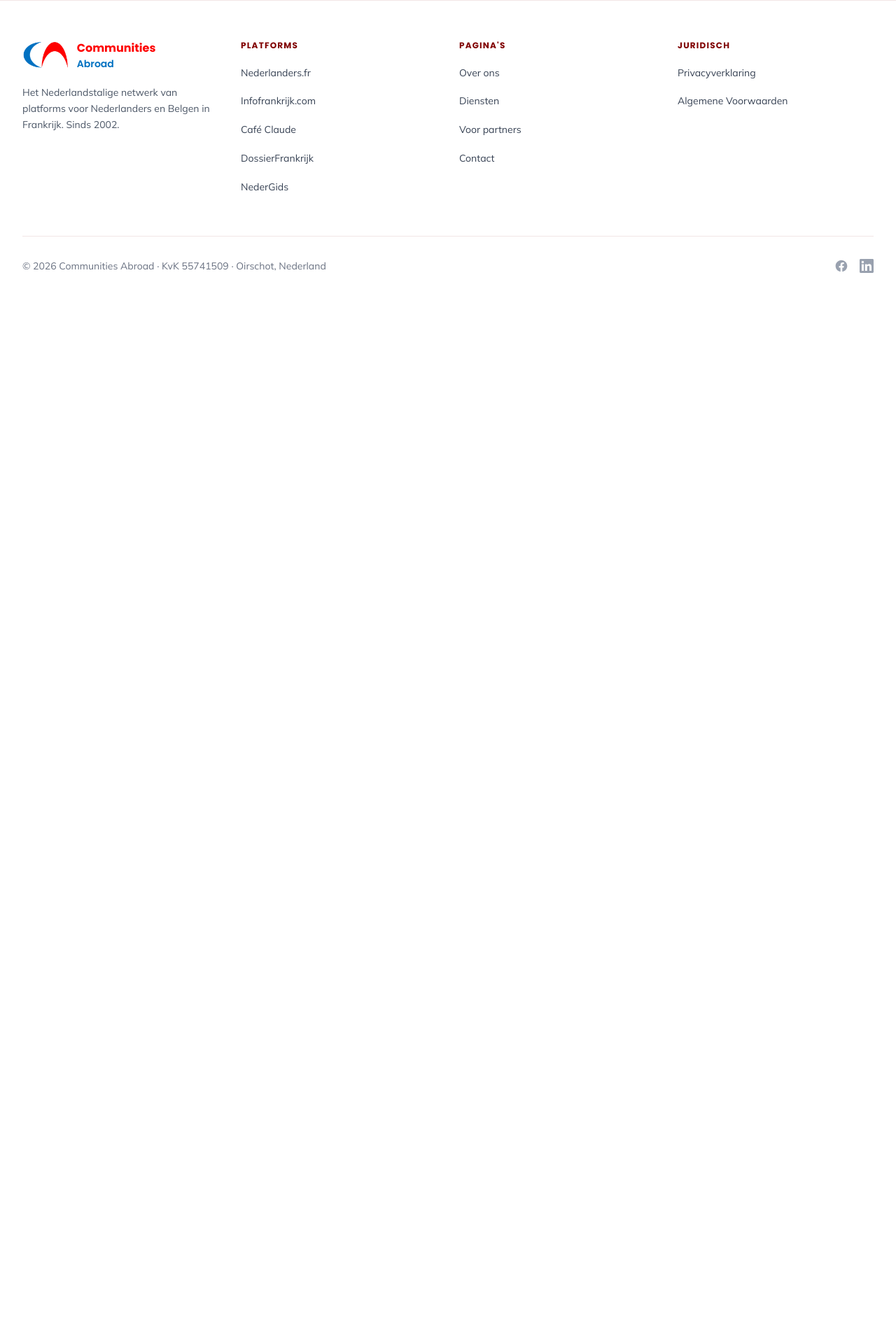
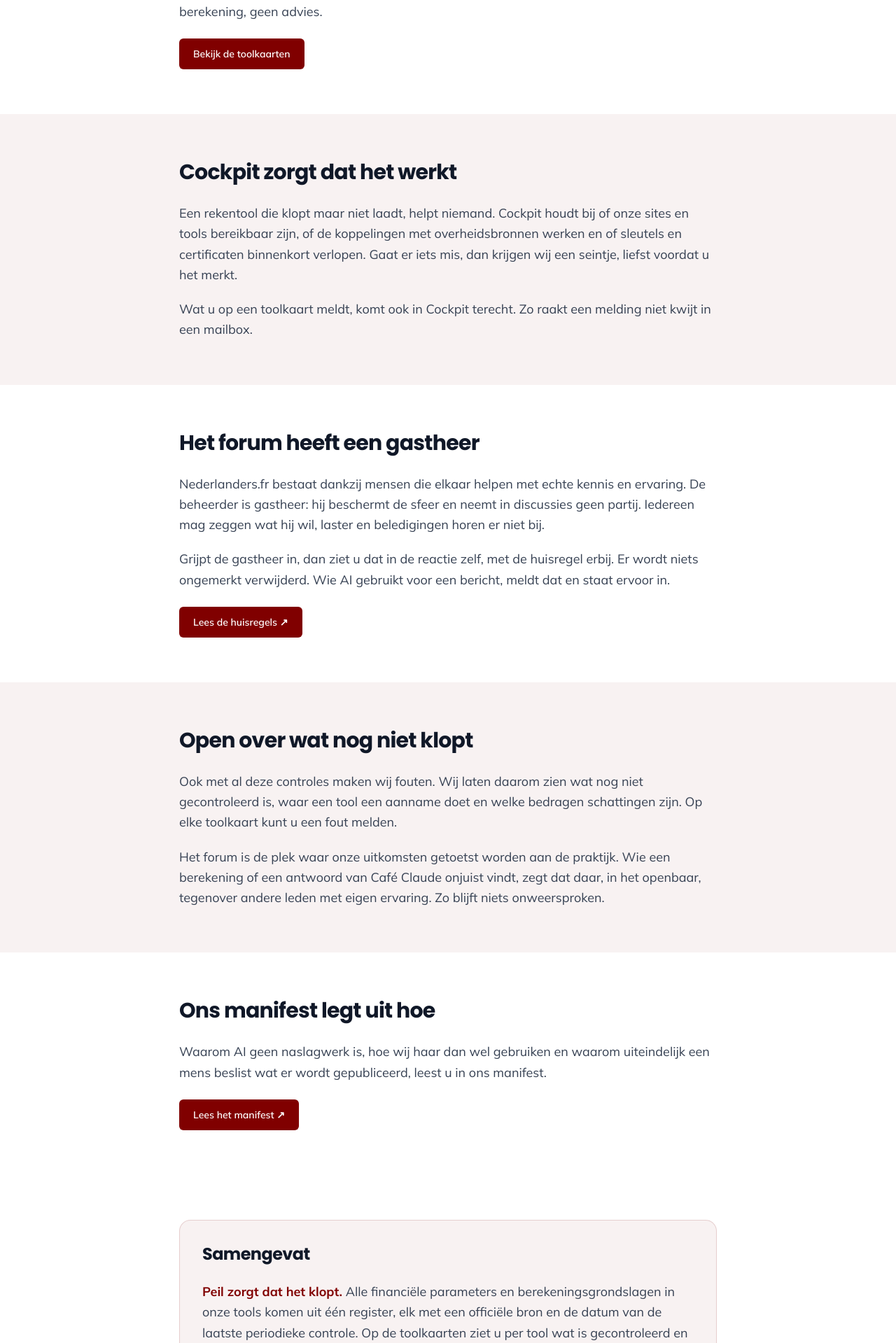
Before and after one commit to antonnoe/communitiesabroad, a Next.js app: page /hoe-wij-werken in a window 1280 px wide. Before the commit this address had no page. Shown: the part 881-2800 px from the top of the page at 70% size. Before the commit the page ends 1327 px from the top, so only its background shows below. Built offline with nearby package versions, Linux system fonts and the light colour scheme.

Commit message:
Pagina Hoe wij werken (Peil, Cockpit, forum, transparantie, manifest) en menu-item
Co-Authored-By: Claude Opus 5.5 <noreply@anthropic.com>
Claude-Session: https://claude.ai/code/session_013Xbod2jGM7hUUf3QTijiEr

```diff
--- /dev/null
+++ b/content/hoe-wij-werken.md
@@ -0,0 +1,49 @@
+---
+heading: "Hoe wij werken"
+intro: "Wij gebruiken AI, maar vertrouwen haar niet blind. Daarom hebben wij waarborgen gebouwd voor wat onze tools uitrekenen en wat onze sites laten zien, en houdt een mens toezicht op het forum."
+
+secties:
+  - heading: "Peil zorgt dat het klopt"
+    paragrafen:
+      - "Een juist bedrag is niet genoeg, er moet ook goed mee gerekend worden. Met exacte parameters kun je een volledig foute berekening maken. Daarom controleren wij drie dingen: de financiële parameters (tegen de officiële bron), de berekeningsgrondslagen (tegen de wet) en de tool zelf (met voorbeelden die wij met de hand hebben nagerekend en daarna door de tool hebben laten rekenen)."
+      - "Alles staat in één register, Peil. Elke parameter en elke grondslag heeft een officiële bron, de datum van de laatste controle en de datum van de volgende. Om de twee maanden kijken wij of de bronnen zijn gewijzigd; in december worden de Nederlandse bedragen bijgewerkt, in april de Franse."
+      - "Uw eigen situatie kan afwijken van onze voorbeelden. Een tool is een goede eerste berekening, geen advies."
+    link:
+      label: "Bekijk de toolkaarten"
+      href: "/manifest/tools"
+  - heading: "Cockpit zorgt dat het werkt"
+    paragrafen:
+      - "Een rekentool die klopt maar niet laadt, helpt niemand. Cockpit houdt bij of onze sites en tools bereikbaar zijn, of de koppelingen met overheidsbronnen werken en of sleutels en certificaten binnenkort verlopen. Gaat er iets mis, dan krijgen wij een seintje, liefst voordat u het merkt."
+      - "Wat u op een toolkaart meldt, komt ook in Cockpit terecht. Zo raakt een melding niet kwijt in een mailbox."
+  - heading: "Het forum heeft een gastheer"
+    paragrafen:
+      - "Nederlanders.fr bestaat dankzij mensen die elkaar helpen met echte kennis en ervaring. De beheerder is gastheer: hij beschermt de sfeer en neemt in discussies geen partij. Iedereen mag zeggen wat hij wil, laster en beledigingen horen er niet bij."
+      - "Grijpt de gastheer in, dan ziet u dat in de reactie zelf, met de huisregel erbij. Er wordt niets ongemerkt verwijderd. Wie AI gebruikt voor een bericht, meldt dat en staat ervoor in."
+    link:
+      label: "Lees de huisregels"
+      href: "https://www.nederlanders.fr/page/huisregels"
+  - heading: "Open over wat nog niet klopt"
+    paragrafen:
+      - "Ook met al deze controles maken wij fouten. Wij laten daarom zien wat nog niet gecontroleerd is, waar een tool een aanname doet en welke bedragen schattingen zijn. Op elke toolkaart kunt u een fout melden."
+      - "Het forum is de plek waar onze uitkomsten getoetst worden aan de praktijk. Wie een berekening of een antwoord van Café Claude onjuist vindt, zegt dat daar, in het openbaar, tegenover andere leden met eigen ervaring. Zo blijft niets onweersproken."
+  - heading: "Ons manifest legt uit hoe"
+    paragrafen:
+      - "Waarom AI geen naslagwerk is, hoe wij haar dan wel gebruiken en waarom uiteindelijk een mens beslist wat er wordt gepubliceerd, leest u in ons manifest."
+    link:
+      label: "Lees het manifest"
+      href: "https://infofrankrijk.com/ons-manifest-hoe-wij-werken/"
+
+samenvatting:
+  heading: "Samengevat"
+  items:
+    - kop: "Peil zorgt dat het klopt."
+      tekst: "Alle financiële parameters en berekeningsgrondslagen in onze tools komen uit één register, elk met een officiële bron en de datum van de laatste periodieke controle. Op de toolkaarten ziet u per tool wat is gecontroleerd en wanneer de volgende controle is."
+    - kop: "Cockpit zorgt dat het werkt."
+      tekst: "Hij bewaakt of onze sites, tools en koppelingen draaien, en waarschuwt voordat er iets uitvalt."
+    - kop: "Het forum heeft een gastheer."
+      tekst: "Iedereen mag zeggen wat hij wil, zonder laster of beledigingen. Een ingreep ziet u altijd in de reactie zelf."
+    - kop: "Het forum toetst."
+      tekst: "Wat wij uitrekenen en beweren, ligt open voor kritiek van leden met eigen ervaring."
+    - kop: "Ons manifest legt uit hoe."
+      tekst: "Hoe wij AI gebruiken, waarom AI geen naslagwerk is, en waarom uiteindelijk een mens beslist."
+---
--- /dev/null
+++ b/src/app/hoe-wij-werken/page.tsx
@@ -0,0 +1,87 @@
+import type { Metadata } from "next";
+import Link from "next/link";
+import { getContent } from "@/lib/content";
+
+export const metadata: Metadata = {
+  title: "Hoe wij werken",
+  description:
+    "Hoe Communities Abroad zorgt dat haar tools kloppen en werken: Peil, Cockpit, de toolkaarten, het forum als toets en ons manifest.",
+};
+
+interface Sectie {
+  heading: string;
+  paragrafen: string[];
+  link?: { label: string; href: string };
+}
+
+interface HoeWijWerkenContent {
+  heading: string;
+  intro: string;
+  secties: Sectie[];
+  samenvatting: { heading: string; items: { kop: string; tekst: string }[] };
+}
+
+function Knop({ href, label }: { href: string; label: string }) {
+  const extern = href.startsWith("http");
+  const cls =
+    "mt-6 inline-flex items-center rounded-md bg-primary px-5 py-3 text-sm font-semibold text-white hover:bg-primary/90";
+  return extern ? (
+    <a href={href} target="_blank" rel="noopener noreferrer" className={cls}>
+      {label} ↗
+    </a>
+  ) : (
+    <Link href={href} className={cls}>
+      {label}
+    </Link>
+  );
+}
+
+export default function HoeWijWerkenPage() {
+  const content = getContent<HoeWijWerkenContent>("hoe-wij-werken");
+
+  return (
+    <>
+      <section className="bg-primary py-20 text-white">
+        <div className="mx-auto max-w-7xl px-6 lg:px-8">
+          <div className="max-w-3xl">
+            <h1 className="text-4xl font-bold tracking-tight sm:text-5xl">{content.heading}</h1>
+            <p className="mt-6 text-lg leading-8 text-white/85">{content.intro}</p>
+          </div>
+        </div>
+      </section>
+
+      {content.secties.map((s, i) => (
+        <section key={s.heading} className={i % 2 === 0 ? "bg-white py-16" : "bg-primary/5 py-16"}>
+          <div className="mx-auto max-w-7xl px-6 lg:px-8">
+            <div className="mx-auto max-w-3xl">
+              <h2 className="text-3xl font-bold tracking-tight text-gray-900">{s.heading}</h2>
+              <div className="mt-6 space-y-5">
+                {s.paragrafen.map((p, j) => (
+                  <p key={j} className="text-lg leading-relaxed text-gray-700">
+                    {p}
+                  </p>
+                ))}
+              </div>
+              {s.link ? <Knop href={s.link.href} label={s.link.label} /> : null}
+            </div>
+          </div>
+        </section>
+      ))}
+
+      <section className="bg-white py-16">
+        <div className="mx-auto max-w-7xl px-6 lg:px-8">
+          <div className="mx-auto max-w-3xl rounded-2xl border border-primary/15 bg-primary/5 p-8">
+            <h2 className="text-2xl font-bold tracking-tight text-gray-900">{content.samenvatting.heading}</h2>
+            <ul className="mt-6 space-y-4">
+              {content.samenvatting.items.map((it) => (
+                <li key={it.kop} className="text-lg leading-relaxed text-gray-700">
+                  <strong className="text-primary">{it.kop}</strong> {it.tekst}
+                </li>
+              ))}
+            </ul>
+          </div>
+        </div>
+      </section>
+    </>
+  );
+}
--- a/src/components/header.tsx
+++ b/src/components/header.tsx
@@ -7,7 +7,7 @@ import { useState } from "react";
 const navigation = [
   { name: "Home", href: "/" },
   { name: "Diensten", href: "/diensten" },
-  { name: "Hoe wij rekenen", href: "/manifest/tools" },
+  { name: "Hoe wij werken", href: "/hoe-wij-werken" },
   { name: "Partners", href: "/partners" },
   { name: "Over ons", href: "/over-ons" },
   { name: "Contact", href: "/contact" },
```
